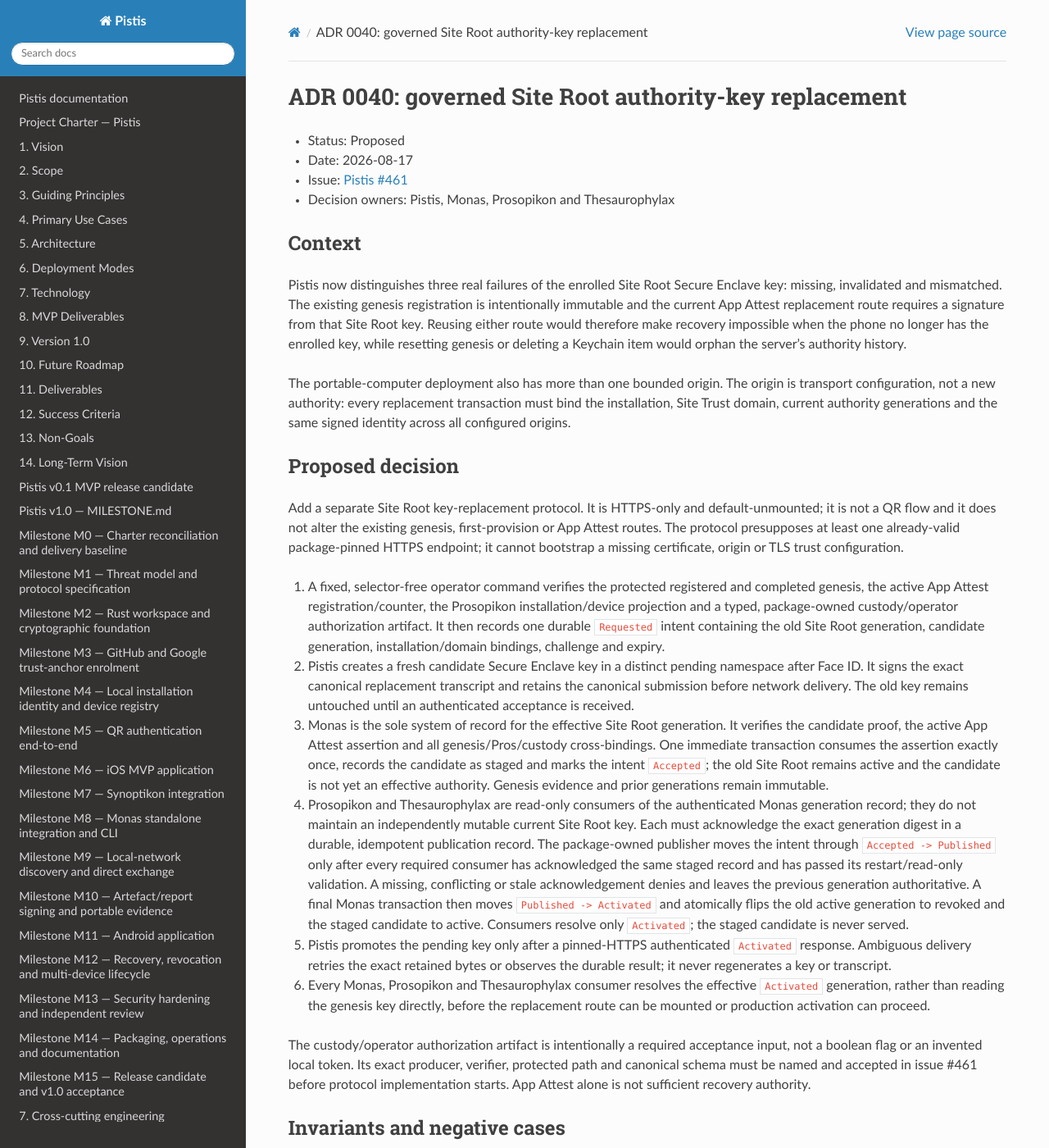
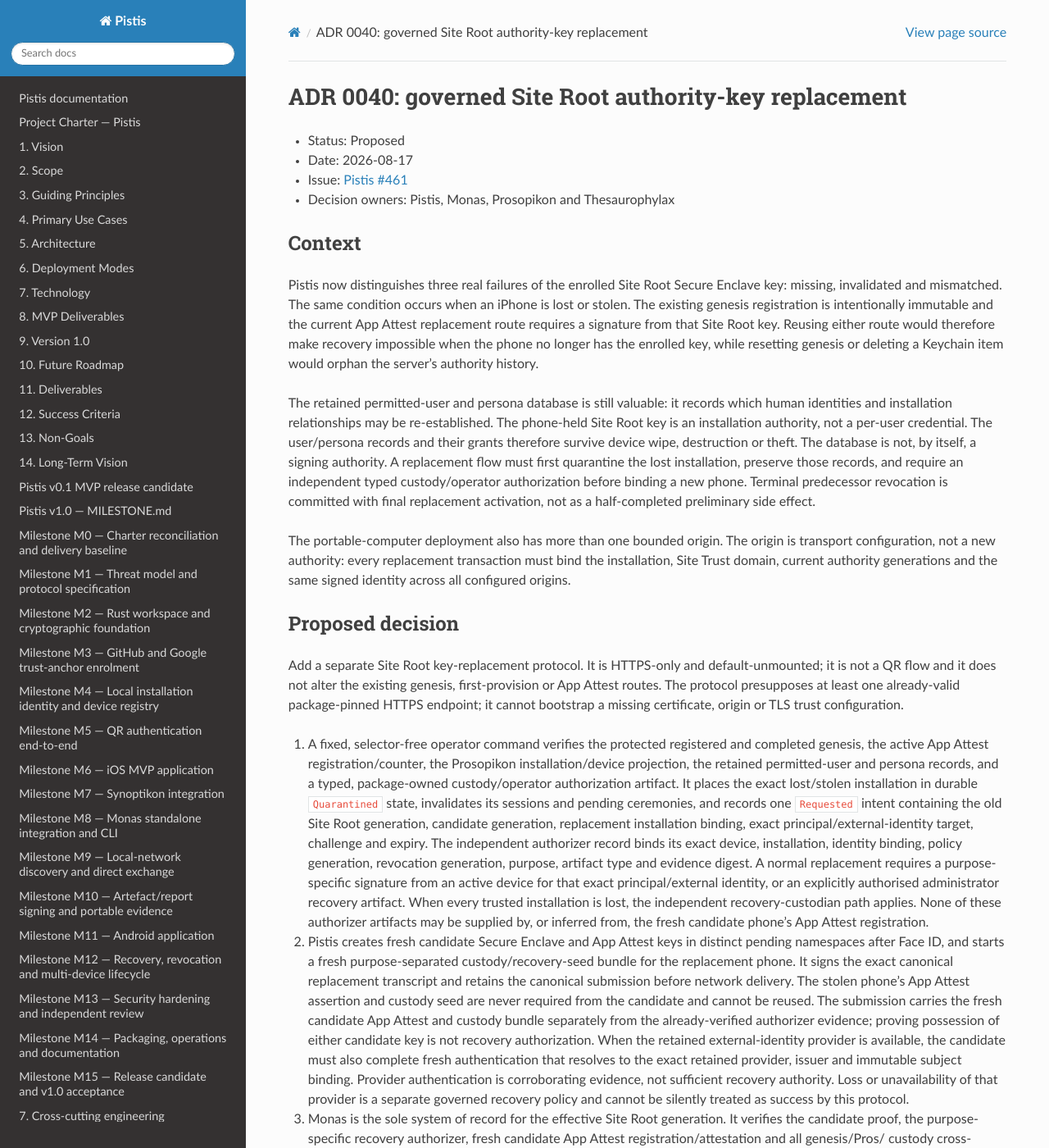
Before and after one commit to sagrudd/pistis, a Sphinx documentation site: the page built from docs/adr/0040-site-root-authority-key-replacement.md, in a window 1280 px wide and 1400 px high. Shown: the whole window at 82% size. Built offline with Sphinx 7.4.7 and the Read the Docs theme 3.1.0, drawn with Linux system fonts in a browser that asks for light colours; the version number could not be read and is left out; some of the changed text lies outside the part shown.

Commit message:
docs: clarify stolen-phone multi-user recovery semantics
Reviewed ADR-only clarification; independent source review CLEAR at b86543c59b25223bd8f33977324e89b63bee703a.

```diff
--- a/docs/adr/0040-site-root-authority-key-replacement.md
+++ b/docs/adr/0040-site-root-authority-key-replacement.md
@@ -8,12 +8,24 @@
 ## Context
 
 Pistis now distinguishes three real failures of the enrolled Site Root
-Secure Enclave key: missing, invalidated and mismatched. The existing genesis
-registration is intentionally immutable and the current App Attest replacement
-route requires a signature from that Site Root key. Reusing either route would
-therefore make recovery impossible when the phone no longer has the enrolled
-key, while resetting genesis or deleting a Keychain item would orphan the
-server's authority history.
+Secure Enclave key: missing, invalidated and mismatched. The same condition
+occurs when an iPhone is lost or stolen. The existing genesis registration is
+intentionally immutable and the current App Attest replacement route requires
+a signature from that Site Root key. Reusing either route would therefore make
+recovery impossible when the phone no longer has the enrolled key, while
+resetting genesis or deleting a Keychain item would orphan the server's
+authority history.
+
+The retained permitted-user and persona database is still valuable: it records
+which human identities and installation relationships may be re-established.
+The phone-held Site Root key is an installation authority, not a per-user
+credential. The user/persona records and their grants therefore survive device
+wipe, destruction or theft. The database is not, by itself, a signing
+authority. A replacement flow must first quarantine the lost installation,
+preserve those records, and require an independent typed custody/operator
+authorization before binding a new phone. Terminal predecessor revocation is
+committed with final replacement activation, not as a half-completed
+preliminary side effect.
 
 The portable-computer deployment also has more than one bounded origin. The
 origin is transport configuration, not a new authority: every replacement
@@ -30,21 +42,46 @@
 
 1. A fixed, selector-free operator command verifies the protected registered
    and completed genesis, the active App Attest registration/counter, the
-   Prosopikon installation/device projection and a typed, package-owned
-   custody/operator authorization artifact. It then records one durable
-   `Requested` intent containing the old Site Root generation, candidate
-   generation, installation/domain bindings, challenge and expiry.
-2. Pistis creates a fresh candidate Secure Enclave key in a distinct pending
-   namespace after Face ID. It signs the exact canonical replacement transcript
-   and retains the canonical submission before network delivery. The old key
-   remains untouched until an authenticated acceptance is received.
+   Prosopikon installation/device projection, the retained permitted-user and
+   persona records, and a typed, package-owned custody/operator authorization
+   artifact. It places the exact lost/stolen installation in durable
+   `Quarantined` state, invalidates its sessions and pending ceremonies, and
+   records one `Requested` intent containing the old Site Root generation,
+   candidate generation, replacement installation binding, exact
+   principal/external-identity target, challenge and expiry. The independent
+   authorizer record binds its exact device, installation, identity binding,
+   policy generation, revocation generation, purpose, artifact type and
+   evidence digest. A normal replacement requires a purpose-specific signature
+   from an active device for that exact principal/external identity, or an
+   explicitly authorised administrator recovery artifact. When every trusted
+   installation is lost, the independent recovery-custodian path applies. None
+   of these authorizer artifacts may be supplied by, or inferred from, the
+   fresh candidate phone's App Attest registration.
+2. Pistis creates fresh candidate Secure Enclave and App Attest keys in
+   distinct pending namespaces after Face ID, and starts a fresh
+   purpose-separated custody/recovery-seed bundle for the replacement phone.
+   It signs the exact canonical replacement transcript and retains the
+   canonical submission before network delivery. The stolen phone's App Attest
+   assertion and custody seed are never required from the candidate and cannot
+   be reused. The submission carries the fresh candidate App Attest and custody
+   bundle separately from the already-verified authorizer evidence; proving
+   possession of either candidate key is not recovery authorization.
+   When the retained external-identity provider is available, the candidate
+   must also complete fresh authentication that resolves to the exact retained
+   provider, issuer and immutable subject binding. Provider authentication is
+   corroborating evidence, not sufficient recovery authority. Loss or
+   unavailability of that provider is a separate governed recovery policy and
+   cannot be silently treated as success by this protocol.
 3. Monas is the sole system of record for the effective Site Root generation.
-   It verifies the candidate proof, the active App Attest assertion and all
-   genesis/Pros/custody cross-bindings. One immediate transaction consumes the
-   assertion exactly once, records the candidate as staged and marks the intent
-   `Accepted`; the old Site Root remains active and the candidate is not yet an
-   effective authority. Genesis evidence and prior generations remain
-   immutable.
+   It verifies the candidate proof, the purpose-specific recovery authorizer,
+   fresh candidate App Attest registration/attestation and all genesis/Pros/
+   custody cross-bindings. One immediate transaction records the candidate
+   Site Root, App Attest and custody generations as staged and marks the intent
+   `Accepted`; the candidate is not yet an effective authority. The previously
+   activated Site Root remains only the server-side trust anchor and historic
+   effective generation needed for validation and rollback-safe convergence;
+   quarantine already denies every current-operation proof originating from
+   the stolen phone. Genesis evidence and prior generations remain immutable.
 4. Prosopikon and Thesaurophylax are read-only consumers of the authenticated
    Monas generation record; they do not maintain an independently mutable
    current Site Root key. Each must acknowledge the exact generation digest in
@@ -54,8 +91,11 @@
    restart/read-only validation. A missing, conflicting or stale acknowledgement
    denies and leaves the previous generation authoritative. A final Monas
    transaction then moves `Published -> Activated` and atomically flips the old
-   active generation to revoked and the staged candidate to active. Consumers
-   resolve only `Activated`; the staged candidate is never served.
+   active generation to revoked and the staged candidate to active. The same
+   transaction terminally revokes the quarantined predecessor's App Attest and
+   custody generations, invalidates its remaining sessions, and activates the
+   fresh phone's bundles. Consumers resolve only `Activated`; the staged
+   candidate is never served.
 5. Pistis promotes the pending key only after a pinned-HTTPS authenticated
    `Activated` response. Ambiguous delivery retries the exact retained bytes or
    observes the durable result; it never regenerates a key or transcript.
@@ -78,14 +118,47 @@
 - Wrong installation/device/domain, generation, old/candidate key, App Attest
   counter, custody artifact, purpose, expiry, nonce, signature, content type,
   method, canonical encoding or trailing bytes deny without state change.
+- A quarantined or terminally revoked stolen installation cannot submit,
+  observe as active, or be rebound; its permitted-user/persona records remain
+  available for the exact replacement binding and are never deleted as part of
+  device containment.
+- The replacement target is derived from authoritative Pros policy for one
+  principal, external identity and installation. Callers cannot select an
+  arbitrary retained persona, add grants, or rebind unrelated users.
+- Independent authorizer evidence and fresh-phone candidate evidence occupy
+  distinct typed fields and verification paths. A candidate App Attest
+  registration, Secure Enclave signature, Face ID result or custody bundle
+  cannot satisfy, replace or select the recovery authorizer.
+- Authorizer verification requires exact equality for authorizer device,
+  installation, identity binding, policy generation, revocation generation,
+  recovery purpose, artifact type and evidence digest. Missing, stale,
+  substituted or cross-principal fields deny without state change.
+- When its retained provider remains available, fresh authentication must
+  resolve to the exact retained provider, issuer and immutable external subject.
+  Provider loss uses a separately accepted policy; this flow neither invents a
+  substitute provider nor permits a caller-selected external identity.
+- A fresh phone must present its own App Attest registration and custody bundle;
+  the stolen phone's old assertion, Site Root key and recovery seed are never
+  treated as available evidence.
+- The schema is installation- and persona-scoped, not a singleton user row:
+  multiple permitted users, personas and active installations may coexist
+  according to policy. Wiping one phone never deletes another installation or
+  a user's grants.
 - Only one live intent exists across `Requested`, `Accepted` and `Published`.
   Expiry, denial, replay and concurrent submissions settle durably. Accepted
   retry and Observe are byte/idempotent.
-- Old Site Root signatures deny after activation. The existing App Attest
-  generation remains active; its assertion counter advances exactly once for
-  the replacement and stale/replayed counters deny. The new effective Site
-  Root generation is the only active root and subsequent App Attest replacement
-  binds to it.
+- Quarantine immediately makes the stolen installation's App Attest and
+  custody evidence, Site Root signatures and every other phone-originated
+  proof ineligible to authorize current operations, while preserving their
+  immutable records for rollback-safe adjudication. Before `Activated` they
+  are not terminally revoked; the previously activated Site Root remains only
+  the server-side trust anchor and historic effective generation needed to
+  validate and converge the governed transition.
+- At `Activated`, old Site Root signatures deny, the predecessor App Attest and
+  custody generations become terminally revoked, and the fresh candidate App
+  Attest counter begins from its independently attested registration state.
+  The new Site Root generation is the only effective root and subsequent App
+  Attest replacement binds to that new active registration and root.
 - Fixture Rust and Swift implementations must exercise crash-before-commit,
   crash-after-commit/lost-response, relaunch, tampering and rollback. Physical
   iPhone qualification is a final gate, not a substitute for fixture tests.
```
